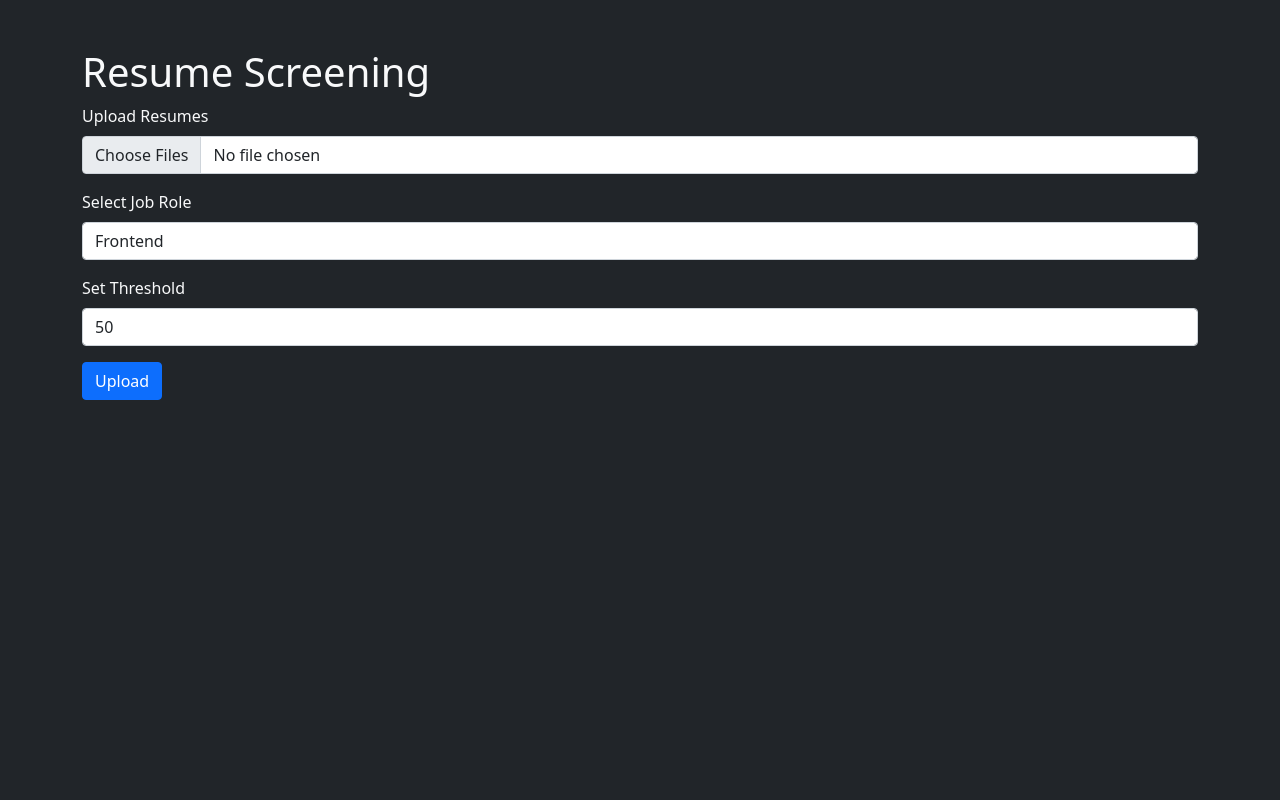
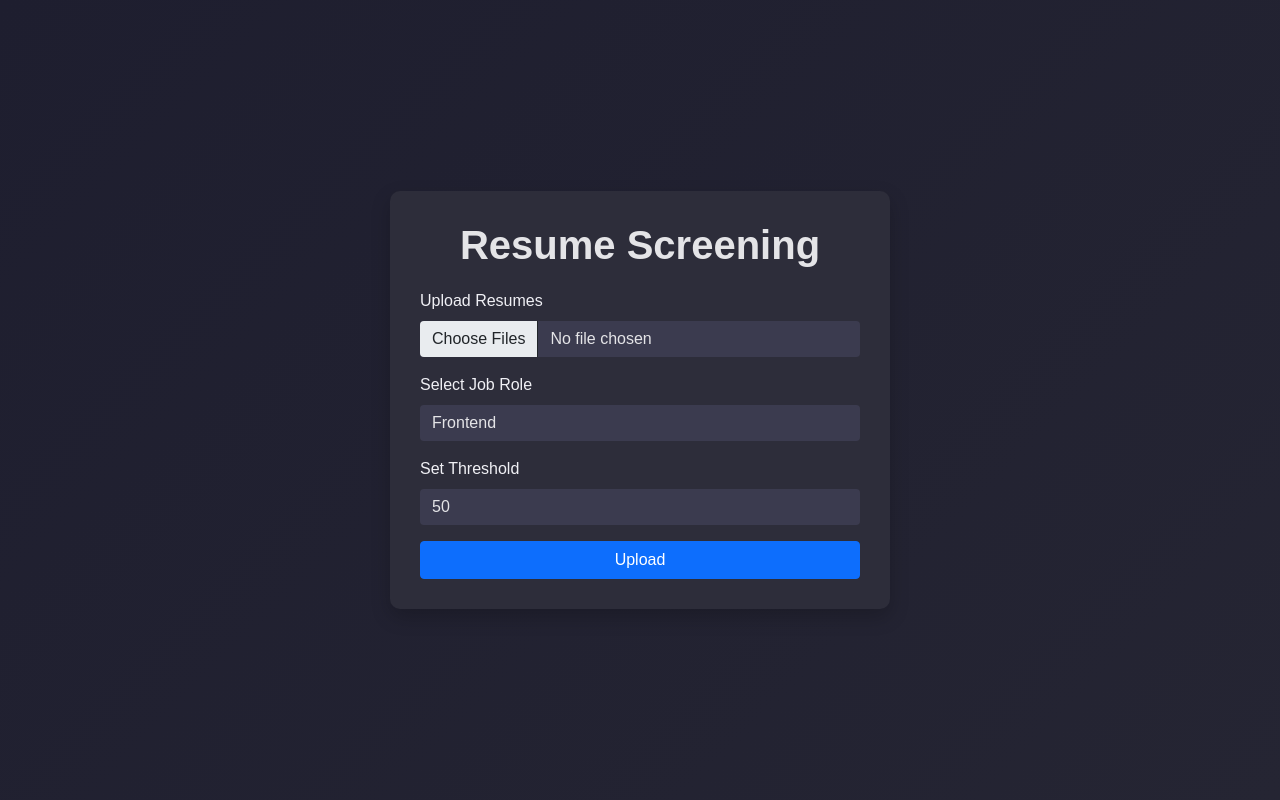
Before and after one commit to santoshkumarhatti/majorproject, a Flask app: page / in a window 1280 px wide. Run offline with Flask 3, Linux system fonts and the light colour scheme; parts of the project's set-up code (start-up, migrations or seed data) failed here and were passed over; some libraries are stand-ins or nearby versions.

Commit message:
3rd push

```diff
--- a/templates/index.html
+++ b/templates/index.html
@@ -5,10 +5,53 @@
     <meta name="viewport" content="width=device-width, initial-scale=1.0">
     <title>Resume Upload</title>
     <link href="https://cdn.jsdelivr.net/npm/bootstrap@5.1.3/dist/css/bootstrap.min.css" rel="stylesheet">
+    <style>
+        body {
+            background: linear-gradient(135deg, #1e1e2f, #252533);
+            color: #e4e4e7;
+            font-family: 'Arial', sans-serif;
+            height: 100vh;
+            display: flex;
+            justify-content: center;
+            align-items: center;
+        }
+        .container {
+            background-color: #2d2d3a;
+            padding: 30px;
+            border-radius: 10px;
+            box-shadow: 0 8px 20px rgba(0, 0, 0, 0.2);
+            width: 100%;
+            max-width: 500px;
+        }
+        .form-label {
+            color: #f0f0f5;
+        }
+        .form-control {
+            background-color: #3b3b4f;
+            color: #e4e4e7;
+            border: none;
+        }
+        .form-control:focus {
+            border-color: #007bff;
+            box-shadow: 0 0 0 0.2rem rgba(0, 123, 255, 0.25);
+        }
+        button {
+            background-color: #007bff;
+            border: none;
+        }
+        button:hover {
+            background-color: #0056b3;
+        }
+        h1 {
+            text-align: center;
+            margin-bottom: 20px;
+            font-weight: 600;
+        }
+    </style>
 </head>
-<body class="bg-dark text-light">
+<body>
     <div class="container">
-        <h1 class="mt-5">Resume Screening</h1>
+        <h1>Resume Screening</h1>
         <form action="/" method="POST" enctype="multipart/form-data">
             <div class="mb-3">
                 <label for="files" class="form-label">Upload Resumes</label>
@@ -30,7 +73,7 @@
                 <input type="number" name="threshold" id="threshold" class="form-control" min="1" max="100" value="50">
             </div>
 
-            <button type="submit" class="btn btn-primary">Upload</button>
+            <button type="submit" class="btn btn-primary w-100">Upload</button>
         </form>
     </div>
     <script src="https://cdn.jsdelivr.net/npm/bootstrap@5.1.3/dist/js/bootstrap.bundle.min.js"></script>
```
Also changed, not shown: templates/screening.html (+36 -3 lines).
